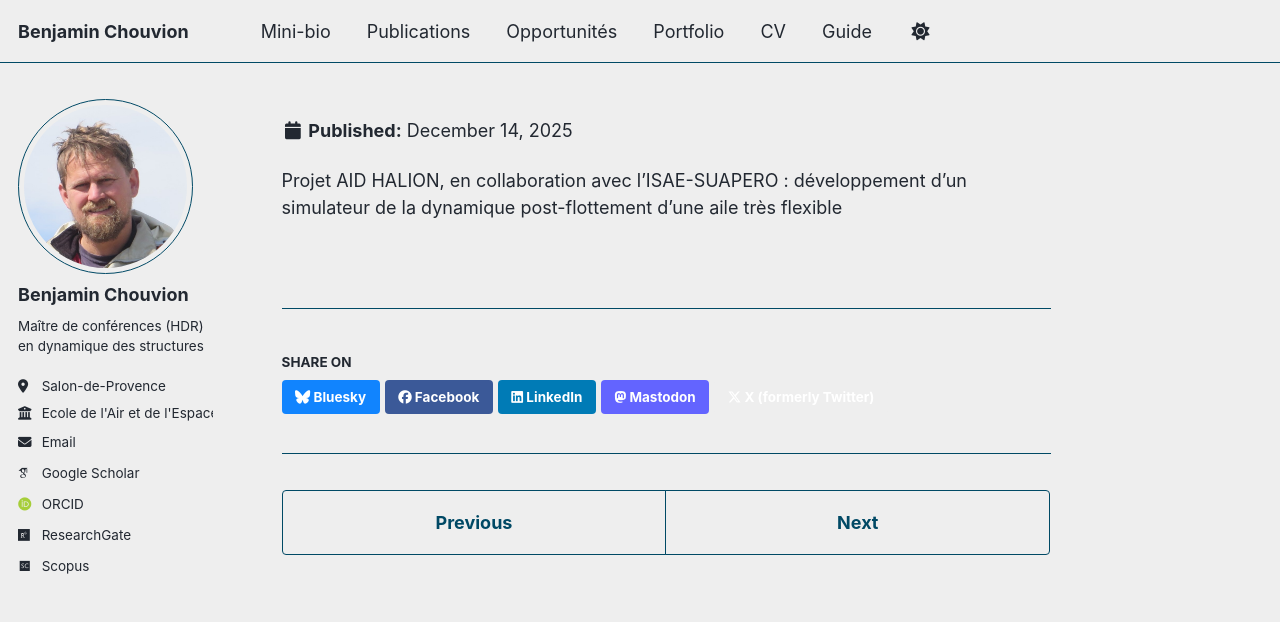
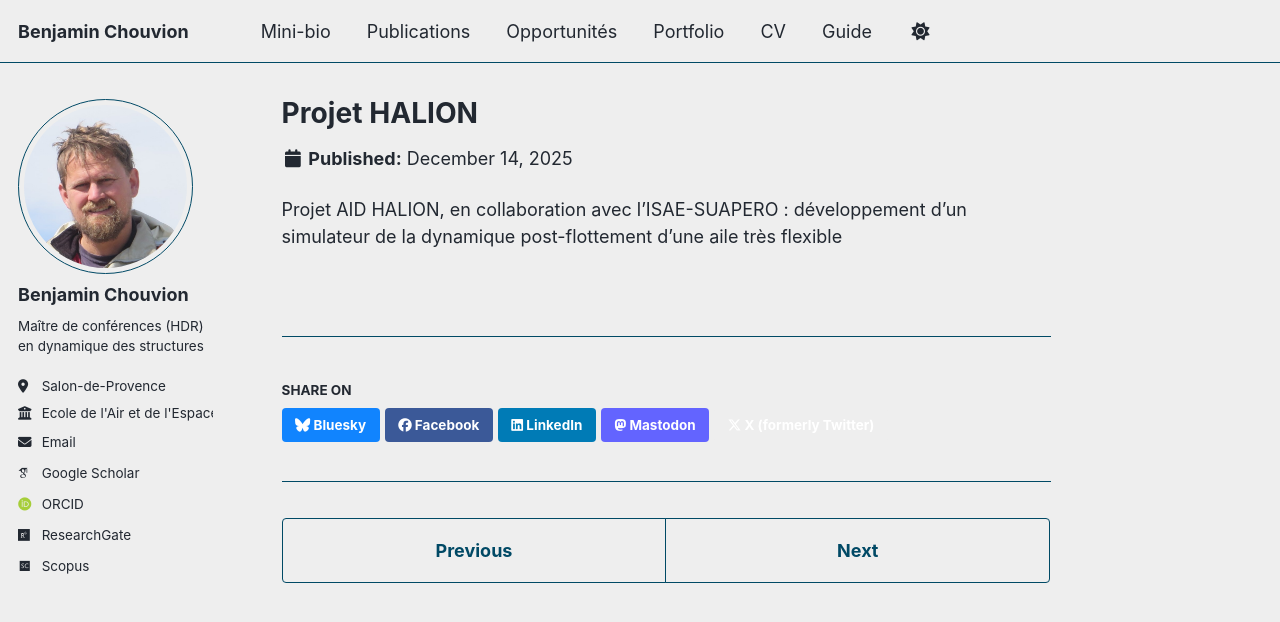
Before and after one commit to benjamin-chouvion/benjamin-chouvion.github.io, a Jekyll site: the page built from _portfolio/portfolio-1.md, in a window 1280 px wide. Shown: the top 622 px of the page. Built offline with Jekyll 4.4.1, drawn with Linux system fonts in a browser that asks for light colours; some web fonts are replaced; a script bundle is joined from its source files by our own code; library files that are not in the unit come from our copies.

Commit message:
Fix title formatting in portfolio-1.md

```diff
--- a/_portfolio/portfolio-1.md
+++ b/_portfolio/portfolio-1.md
@@ -1,5 +1,5 @@
 ---
-title: "Projet HALION
+title: "Projet HALION"
 excerpt: "Short description of portfolio item number 1<br/><img src='/images/halion.png'>"
 collection: portfolio
 ---
```
